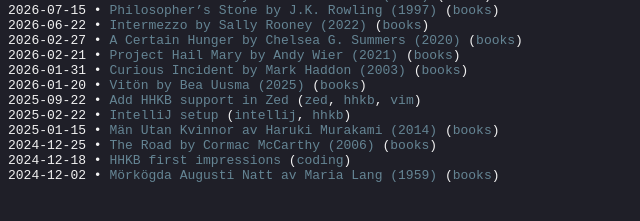
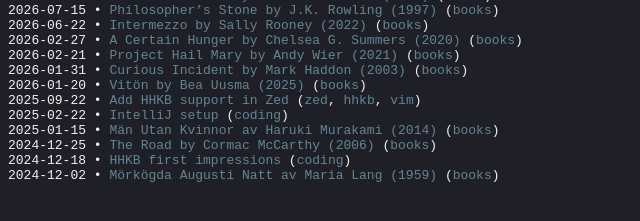
Before and after one commit to s-estay/s-estay.github.io, a Jekyll site: the page built from index.md, in a window 1280 px wide. Shown: the part 197-418 px from the top of the page, without its empty margins (0-640 px from the left). Built offline with Jekyll 4.4.1, drawn with Linux system fonts in a browser that asks for light colours.

Commit message:
Change tags in IntelliJ setup blog entry
Updated tags for the IntelliJ setup blog entry to focus on coding.

```diff
--- a/_posts/2025-02-22-intellj-setup.md
+++ b/_posts/2025-02-22-intellj-setup.md
@@ -1,7 +1,7 @@
 ---
 layout: blog-entry
 title: IntelliJ setup
-tags: [intellij, hhkb]
+tags: [coding]
 ---
 
 After I got my HHKB I decided to go all in and learn the Vim motions in Neovim. My Neovim setup included [Treesitter](https://github.com/nvim-treesitter/nvim-treesitter) for syntax highlight, [Telescope](https://github.com/nvim-telescope/telescope.nvim) for fuzzy search, [Harpoon](https://github.com/ThePrimeagen/harpoon/tree/harpoon2) for fast navigation between files and [Tmux](https://tmux.github.io/) to manage panes and jump between them. All that worked well and my Vim-fu was getting faster and more accurate. The only problem was that as soon as I started working in Spring Boot all my attention went to learn Java in [IntelliJ](https://www.jetbrains.com/idea/download/).
```
